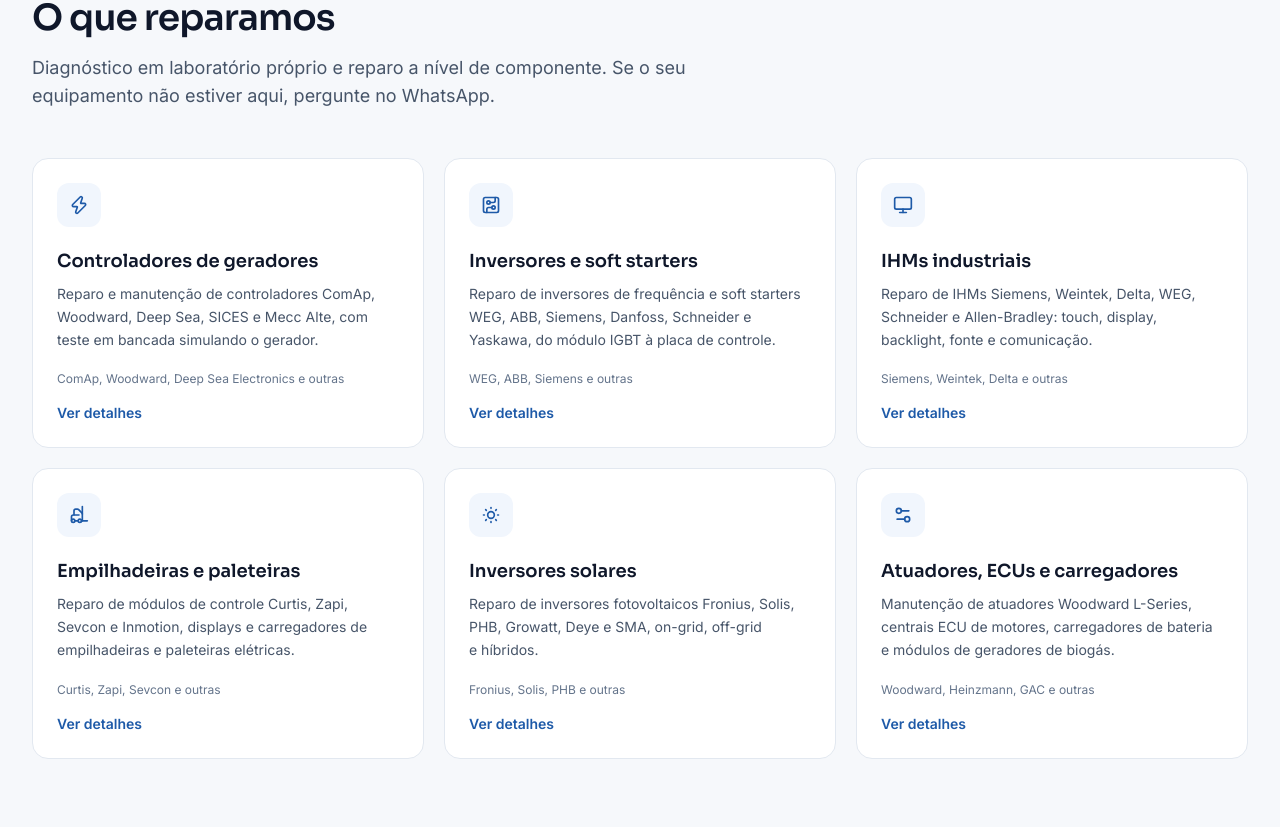
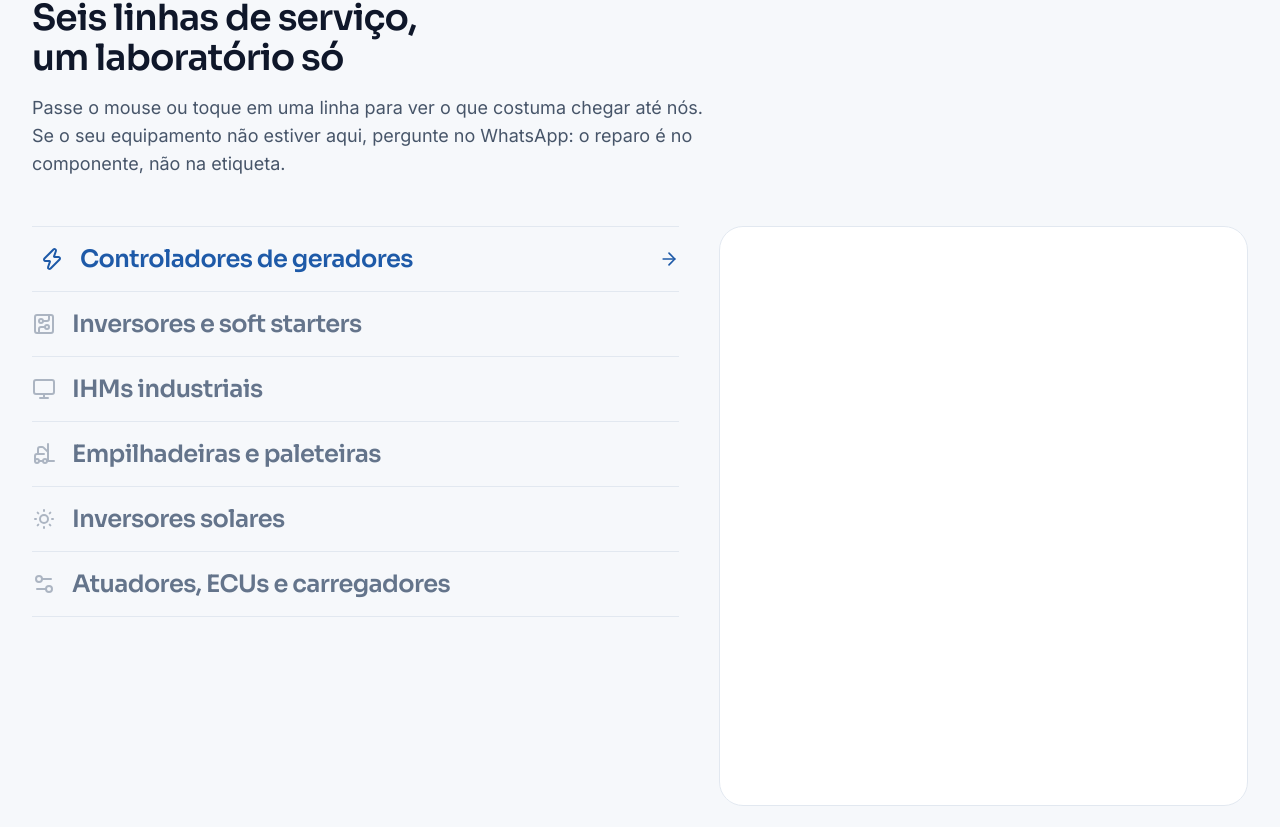
Before and after one commit to LucasJandrey5/site-mrj, a Next.js app: page / in a window 1280 px wide. Shown: the part 1213-2040 px from the top of the page. Built offline with nearby package versions, Linux system fonts and the light colour scheme.

Commit message:
feat: seção de serviços como índice tipográfico com prévia de sintomas e foto

```diff
--- a/src/app/globals.css
+++ b/src/app/globals.css
@@ -27,6 +27,7 @@
   --font-mono: var(--font-jetbrains), ui-monospace, 'SFMono-Regular', Menlo, monospace;
 
   --animate-marquee: marquee 45s linear infinite;
+  --animate-fade-in: fade-in 0.32s cubic-bezier(0.2, 0.8, 0.2, 1) both;
 
   @keyframes marquee {
     from {
@@ -34,6 +35,17 @@
     }
     to {
       transform: translateX(-50%);
+    }
+  }
+
+  @keyframes fade-in {
+    from {
+      opacity: 0;
+      transform: translateY(6px);
+    }
+    to {
+      opacity: 1;
+      transform: none;
     }
   }
 }
@@ -90,7 +102,8 @@
 }
 
 @media (prefers-reduced-motion: reduce) {
-  .animate-marquee {
+  .animate-marquee,
+  .animate-fade-in {
     animation: none;
   }
 }
--- a/src/components/sections/Services.tsx
+++ b/src/components/sections/Services.tsx
@@ -1,40 +1,97 @@
+'use client'
+
+import { ArrowRight } from 'lucide-react'
 import Link from 'next/link'
-import { Reveal } from '@/components/motion/Reveal'
+import { useState } from 'react'
+import { Photo } from '@/components/ui/Photo'
 import { SectionHeading } from '@/components/ui/SectionHeading'
 import { ServiceIcon } from '@/components/ui/ServiceIcon'
+import { serviceCovers } from '@/data/media'
 import { services } from '@/data/services'
+import type { Service } from '@/data/types'
 
+/**
+ * Índice tipográfico dos seis serviços com prévia ao lado (spec seção 6, item 4).
+ * A prévia mostra a foto de bancada e os sintomas que costumam chegar; no celular
+ * ela dá lugar ao resumo embaixo de cada nome.
+ */
 export function Services() {
+  const [active, setActive] = useState<Service>(services[0])
+
   return (
     <section id="servicos" aria-labelledby="servicos-title" className="section-y scroll-mt-20">
       <div className="container-x">
         <SectionHeading
           id="servicos-title"
           eyebrow="Serviços"
-          title="O que reparamos"
-          description="Diagnóstico em laboratório próprio e reparo a nível de componente. Se o seu equipamento não estiver aqui, pergunte no WhatsApp."
+          title="Seis linhas de serviço, um laboratório só"
+          description="Passe o mouse ou toque em uma linha para ver o que costuma chegar até nós. Se o seu equipamento não estiver aqui, pergunte no WhatsApp: o reparo é no componente, não na etiqueta."
         />
-        <ul className="mt-12 grid gap-5 sm:grid-cols-2 lg:grid-cols-3">
-          {services.map((s, i) => (
-            <li key={s.slug} className="h-full">
-              <Reveal delay={(i % 3) * 0.08} className="h-full">
+
+        <div className="mt-12 grid gap-10 lg:grid-cols-[1.1fr_0.9fr] lg:items-start">
+          <ul className="border-t border-line">
+            {services.map((service) => {
+              const on = service.slug === active.slug
+              return (
+                <li key={service.slug} className="border-b border-line">
                   <Link
-                  href={`/servicos/${s.slug}`}
-                  className="group flex h-full flex-col rounded-2xl border border-line bg-surface p-6 transition-colors hover:border-brand-400"
+                    href={`/servicos/${service.slug}`}
+                    onPointerEnter={() => setActive(service)}
+                    onFocus={() => setActive(service)}
+                    className={`group flex items-center gap-4 py-4 font-display text-xl font-semibold tracking-tight transition-all duration-200 sm:text-2xl ${
+                      on ? 'pl-2 text-brand-600' : 'text-ink-faint hover:pl-2 hover:text-ink'
+                    }`}
                   >
-                  <span className="inline-flex size-11 items-center justify-center rounded-xl bg-brand-50 text-brand-600">
-                    <ServiceIcon name={s.icon} className="size-5" />
+                    <ServiceIcon
+                      name={service.icon}
+                      className={`size-6 shrink-0 transition-opacity duration-200 ${on ? 'opacity-100' : 'opacity-50'}`}
+                    />
+                    <span className="min-w-0">
+                      {service.shortTitle}
+                      <span className="mt-1 block font-sans text-sm font-normal text-ink-muted lg:hidden">
+                        {service.summary}
                       </span>
-                  <h3 className="mt-5 text-lg font-semibold text-ink">{s.shortTitle}</h3>
-                  <p className="mt-2 flex-1 text-sm leading-relaxed text-ink-muted">{s.summary}</p>
-                  <p className="mt-5 text-xs text-ink-faint">{s.brands.slice(0, 3).join(', ')} e outras</p>
-                  <span className="mt-4 text-sm font-semibold text-brand-600 group-hover:underline">Ver detalhes</span>
+                    </span>
+                    <ArrowRight
+                      aria-hidden="true"
+                      className={`ml-auto size-5 shrink-0 transition-all duration-200 ${
+                        on ? 'opacity-100' : '-translate-x-1.5 opacity-0 group-hover:translate-x-0 group-hover:opacity-100'
+                      }`}
+                    />
                   </Link>
-              </Reveal>
+                </li>
+              )
+            })}
+          </ul>
+
+          <aside className="hidden rounded-3xl border border-line bg-surface p-6 lg:sticky lg:top-28 lg:block">
+            {/* A key remonta o bloco a cada troca, disparando a entrada. */}
+            <div key={active.slug} className="animate-fade-in">
+              <Photo
+                asset={serviceCovers[active.slug]}
+                className="aspect-[3/2] w-full rounded-2xl"
+                sizes="(min-width: 1024px) 40vw, 100vw"
+              />
+              <p className="mt-5 font-display text-lg font-semibold text-ink">{active.title}</p>
+              <p className="eyebrow mt-4 text-brand-600">O que costuma chegar</p>
+              <ul className="mt-3 space-y-2">
+                {active.symptoms.slice(0, 4).map((symptom, i) => (
+                  <li
+                    key={symptom}
+                    className="flex animate-fade-in gap-2.5 text-sm leading-relaxed text-ink-muted"
+                    style={{ animationDelay: `${i * 60}ms` }}
+                  >
+                    <span aria-hidden="true" className="mt-px font-mono font-bold text-signal">
+                      !
+                    </span>
+                    <span>{symptom}</span>
                   </li>
                 ))}
               </ul>
             </div>
+          </aside>
+        </div>
+      </div>
     </section>
   )
 }
```
Also changed, not shown: 1 other file (tests, documents, lock files or other folders). Lines whose indentation alone changed are shown as unchanged.
